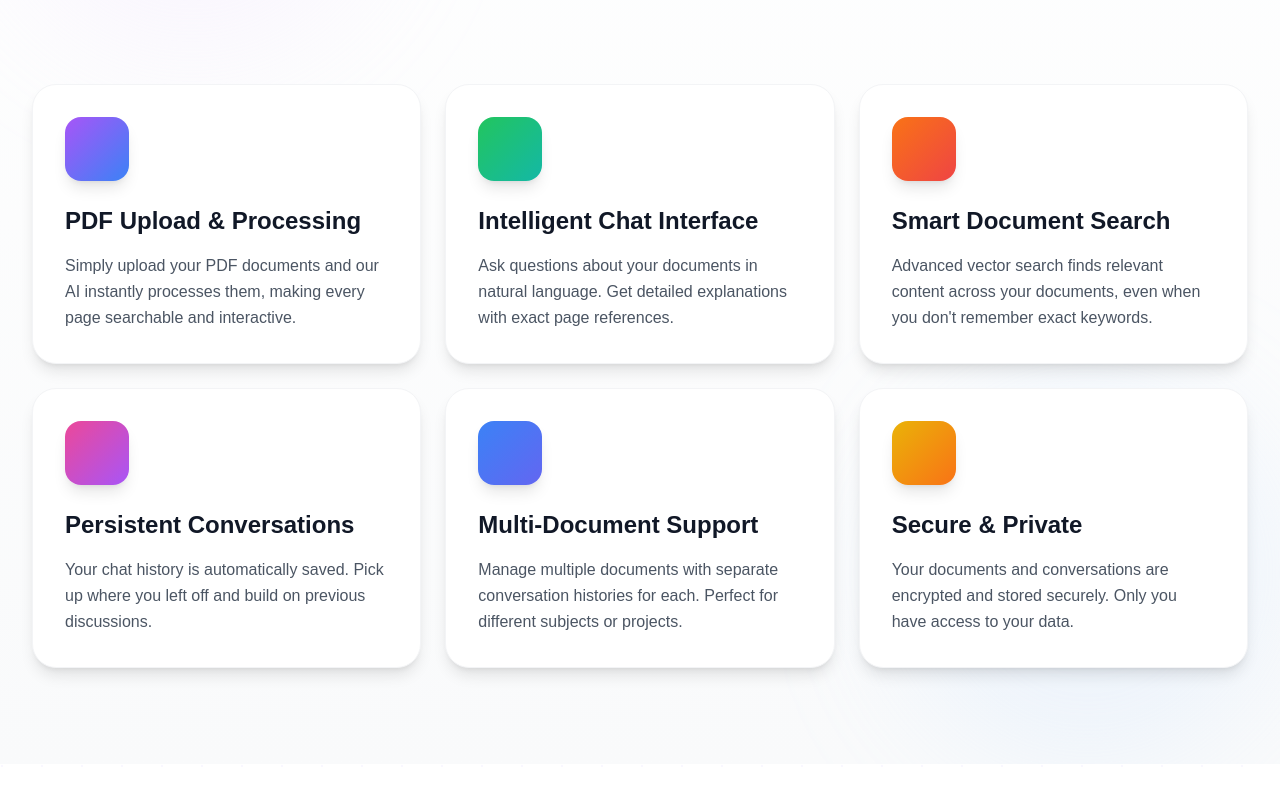
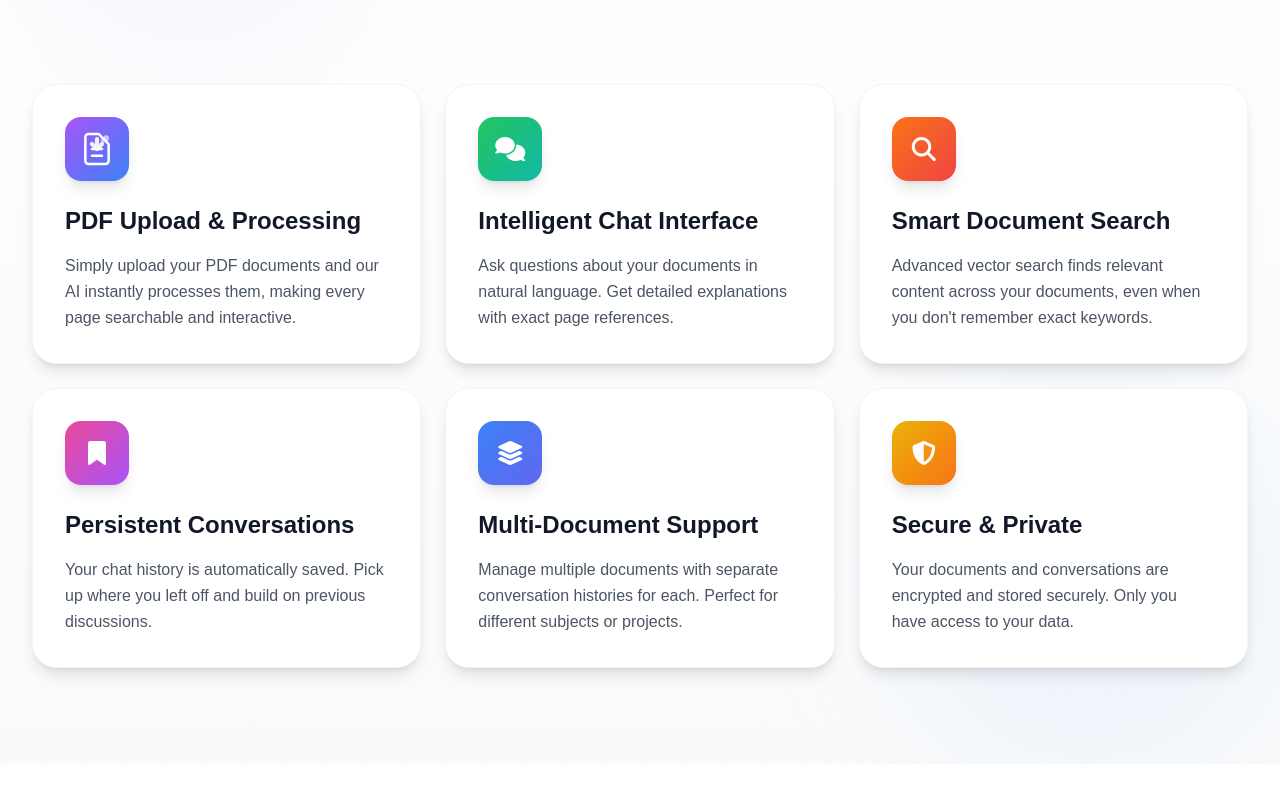
Before and after one commit to CruiseDevice/ai-tutor, a Next.js app: page / in a window 1280 px wide. Shown: the part 1129-1920 px from the top of the page. Built offline with nearby package versions, Linux system fonts and the light colour scheme; no server answers.

Commit message:
Fix: font awesome not loading in the layour

```diff
--- a/src/app/layout.tsx
+++ b/src/app/layout.tsx
@@ -32,6 +32,13 @@ export default function RootLayout({
           integrity="sha384-n8MVd4RsNIU0tAv4ct0nTaAbDJwPJzDEaqSD1odI+WdtXRGWt2kTvGFasHpSy3SV"
           crossOrigin="anonymous"
         />
+        <link
+          rel="stylesheet"
+          href="https://cdnjs.cloudflare.com/ajax/libs/font-awesome/6.5.1/css/all.min.css"
+          integrity="sha512-DTOQO9RWCH3ppGqcWaEA1BIZOC6xxalwEsw9c2QQeAIftl+Vegovlnee1c9QX4TctnWMn13TZye+giMm8e2LwA=="
+          crossOrigin="anonymous"
+          referrerPolicy="no-referrer"
+        />
       </head>
       <body
         className={`${geistSans.variable} ${geistMono.variable} antialiased`}
--- a/src/app/page.tsx
+++ b/src/app/page.tsx
@@ -527,8 +527,33 @@ export default function Home() {
             <div className="feature-card group bg-white rounded-3xl p-8 border border-gray-100 shadow-lg hover:shadow-2xl">
               <div className="relative mb-6">
                 <div className="absolute inset-0 bg-gradient-to-r from-purple-500 to-blue-500 rounded-2xl blur-lg opacity-0 group-hover:opacity-30 transition-opacity"></div>
-                <div className="relative w-16 h-16 bg-gradient-to-br from-purple-500 to-blue-500 rounded-2xl flex items-center justify-center shadow-lg">
-                  <i className="fas fa-file-pdf text-white text-2xl"></i>
+                <div className="relative w-16 h-16 bg-gradient-to-br from-purple-500 to-blue-500 rounded-2xl flex items-center justify-center shadow-lg overflow-visible">
+                  <svg
+                    className="w-10 h-10 text-white relative z-10"
+                    fill="none"
+                    stroke="currentColor"
+                    viewBox="0 0 24 24"
+                    xmlns="http://www.w3.org/2000/svg"
+                  >
+                    {/* PDF Document with lines */}
+                    <path
+                      strokeLinecap="round"
+                      strokeLinejoin="round"
+                      strokeWidth={1.5}
+                      d="M9 12h6m-6 4h6m2 5H7a2 2 0 01-2-2V5a2 2 0 012-2h5.586a1 1 0 01.707.293l5.414 5.414a1 1 0 01.293.707V19a2 2 0 01-2 2z"
+                    />
+                    {/* Upload Arrow - pointing up into document */}
+                    <path
+                      strokeLinecap="round"
+                      strokeLinejoin="round"
+                      strokeWidth={2.5}
+                      d="M12 6v6m0 0l-3-3m3 3l3-3"
+                      className="opacity-90"
+                    />
+                    {/* Processing indicator dots */}
+                    <circle cx="17.5" cy="5.5" r="1.2" fill="currentColor" className="opacity-80 animate-pulse" />
+                    <circle cx="15.5" cy="7" r="0.8" fill="currentColor" className="opacity-60" />
+                  </svg>
                 </div>
               </div>
               <h3 className="text-2xl font-bold text-gray-900 mb-4">PDF Upload & Processing</h3>
```
